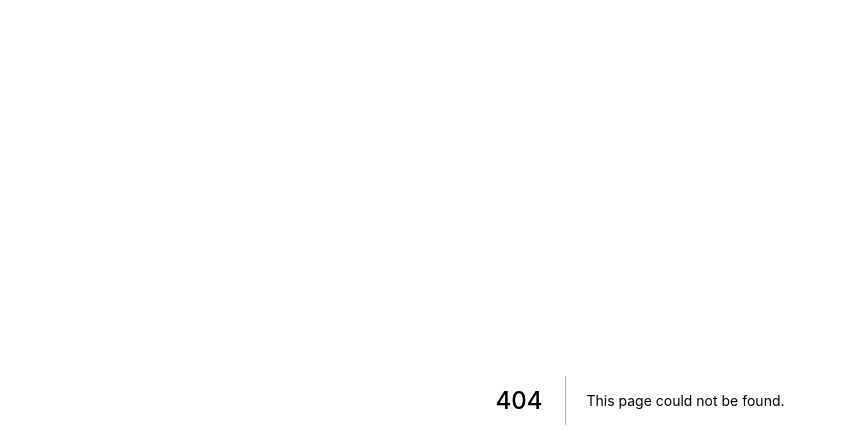
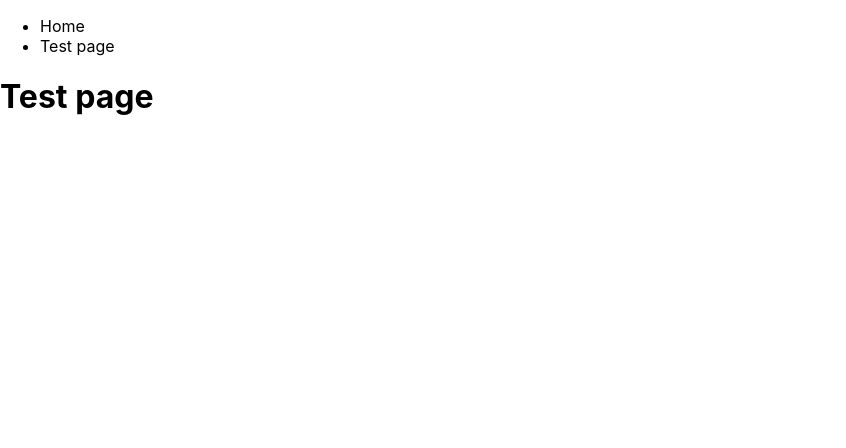
Before and after one commit to dmitry-honcharuk/auth, a Next.js app: page /test in a window 1280 px wide. Before the commit this address had no page. Shown: the top 448 px of the page, without its empty margins (0-846 px from the left). Built offline with nearby package versions, Linux system fonts and the light colour scheme.

Commit message:
test page

```diff
--- a/pages/_app.tsx
+++ b/pages/_app.tsx
@@ -1,7 +1,20 @@
-import '../styles/globals.css'
+import Link from 'next/link';
+import '../styles/globals.css';
 
 function MyApp({ Component, pageProps }) {
-  return <Component {...pageProps} />
+  return (
+    <>
+      <ul>
+        <li>
+          <Link href='/'>Home</Link>
+        </li>
+        <li>
+          <Link href='/test'>Test page</Link>
+        </li>
+      </ul>
+      <Component {...pageProps} />
+    </>
+  );
 }
 
-export default MyApp
+export default MyApp;
--- /dev/null
+++ b/pages/test.tsx
@@ -0,0 +1,3 @@
+export default function TestPage() {
+  return <h1>Test page</h1>;
+}
```
